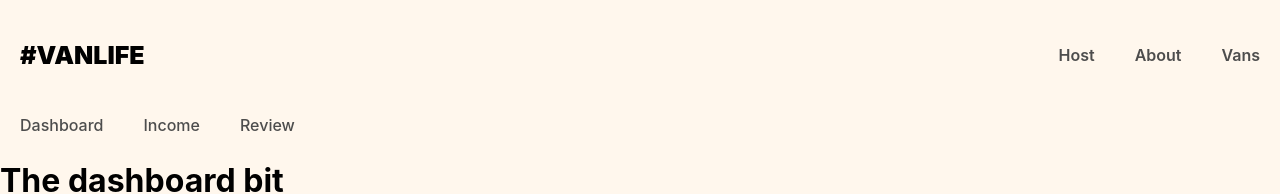
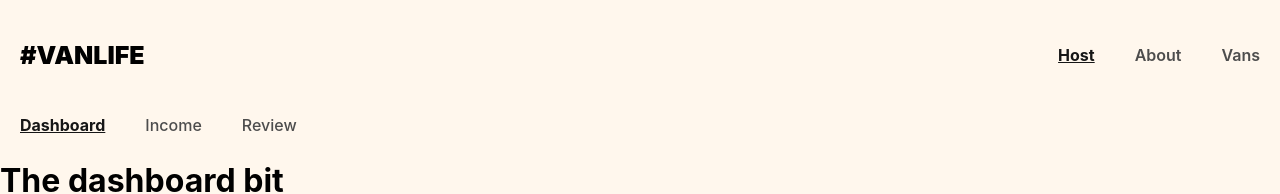
Before and after one commit to 88Hannah/training-2024, a React (Vite) app in the folder van-life/: page /host in a window 1280 px wide. Shown: the top 194 px of the page. Built offline with nearby package versions, Linux system fonts and the light colour scheme; what miragejs would draw is missing.

Commit message:
NavLinks styles - desctucture the object to acces the isActive property

```diff
--- a/van-life/src/components/Header.jsx
+++ b/van-life/src/components/Header.jsx
@@ -1,14 +1,39 @@
-import { Link } from 'react-router-dom';
+import { NavLink } from 'react-router-dom';
 
 
 export default function Header() {
+
+    const activeStyles = {
+        fontWeight: 'bold',
+        textDecoration: 'underline',
+        color: '#161616'
+    }
+
     return (
         <header>
-        <Link className="site-logo" to="/">#VanLife</Link>
+            <NavLink className="site-logo" to="/">#VanLife</NavLink>
             <nav>
-            <Link to='/host'>Host</Link>
-            <Link to="/about">About</Link>
-            <Link to='/vans'>Vans</Link>
+                <NavLink
+                    to='/host'
+                    style={({ isActive }) => isActive ? activeStyles : null}
+                >
+                    Host
+                </NavLink>
+
+                <NavLink
+                    to="/about"
+                    style={({ isActive }) => isActive ? activeStyles : null}
+                >
+                    About
+                </NavLink>
+
+                <NavLink
+                    to='/vans'
+                    style={({ isActive }) => isActive ? activeStyles : null}
+                >
+                    Vans
+                </NavLink>
+
             </nav>
         </header>
     )
--- a/van-life/src/components/HostLayout.jsx
+++ b/van-life/src/components/HostLayout.jsx
@@ -1,12 +1,38 @@
-import { Link, Outlet } from 'react-router-dom';
+import { NavLink, Outlet } from 'react-router-dom';
 
 export default function HostLayout() {
+
+    const activeStyles = {
+        fontWeight: 'bold',
+        textDecoration: 'underline',
+        color: '#161616'
+    }
+
     return (
         <>
             <nav className="host-nav">
-                <Link to='/host'>Dashboard</Link>
-                <Link to='/host/income'>Income</Link>
-                <Link to='/host/review'>Review</Link>
+                <NavLink
+                    to='/host'
+                    end
+                    style={({isActive}) => (isActive? activeStyles : null)}
+                >
+                    Dashboard
+                </NavLink>
+
+                <NavLink
+                    to='/host/income'
+                    style={({isActive}) => (isActive? activeStyles : null)}
+                >
+                    Income
+                </NavLink>
+
+                <NavLink
+                    to='/host/review'
+                    style={({isActive}) => (isActive? activeStyles : null)}
+                >
+                    Review
+                </NavLink>
+
             </nav>
             <Outlet />
         </>
```
Lines whose indentation alone changed are shown as unchanged.
